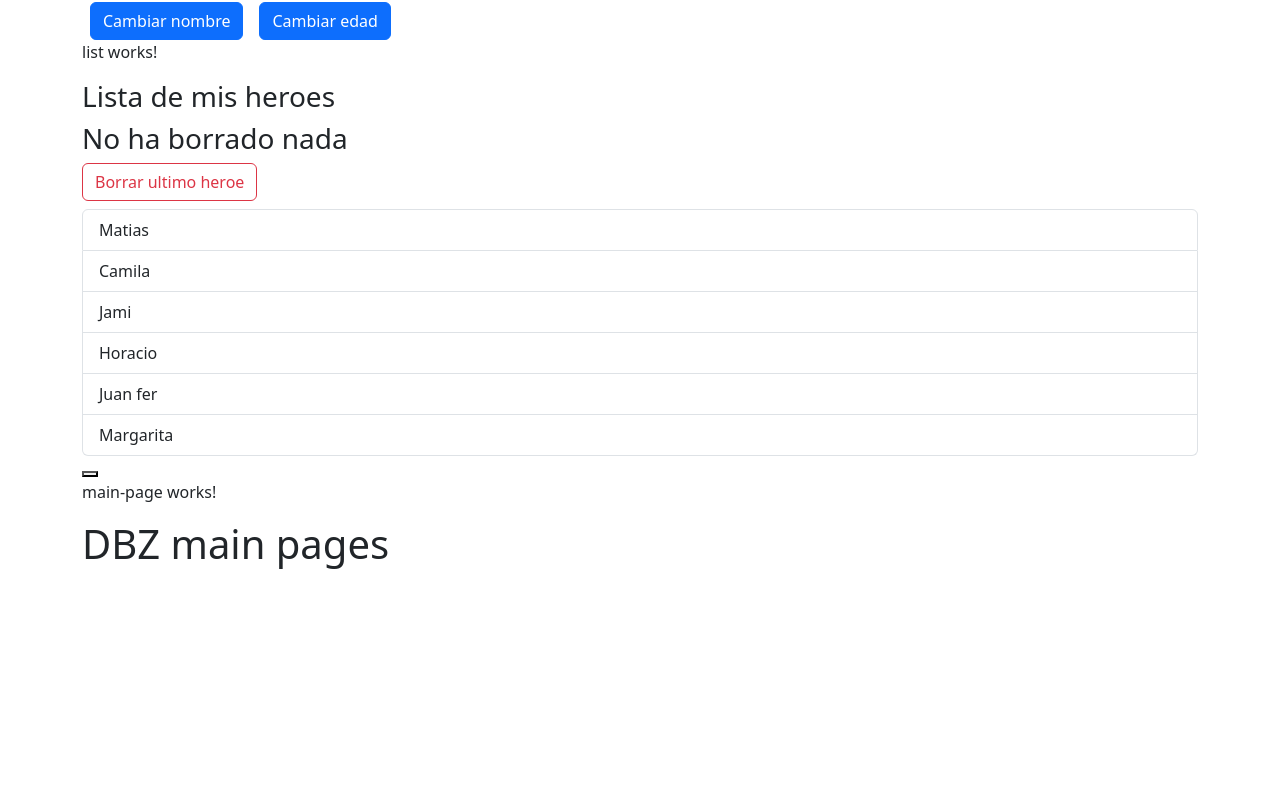
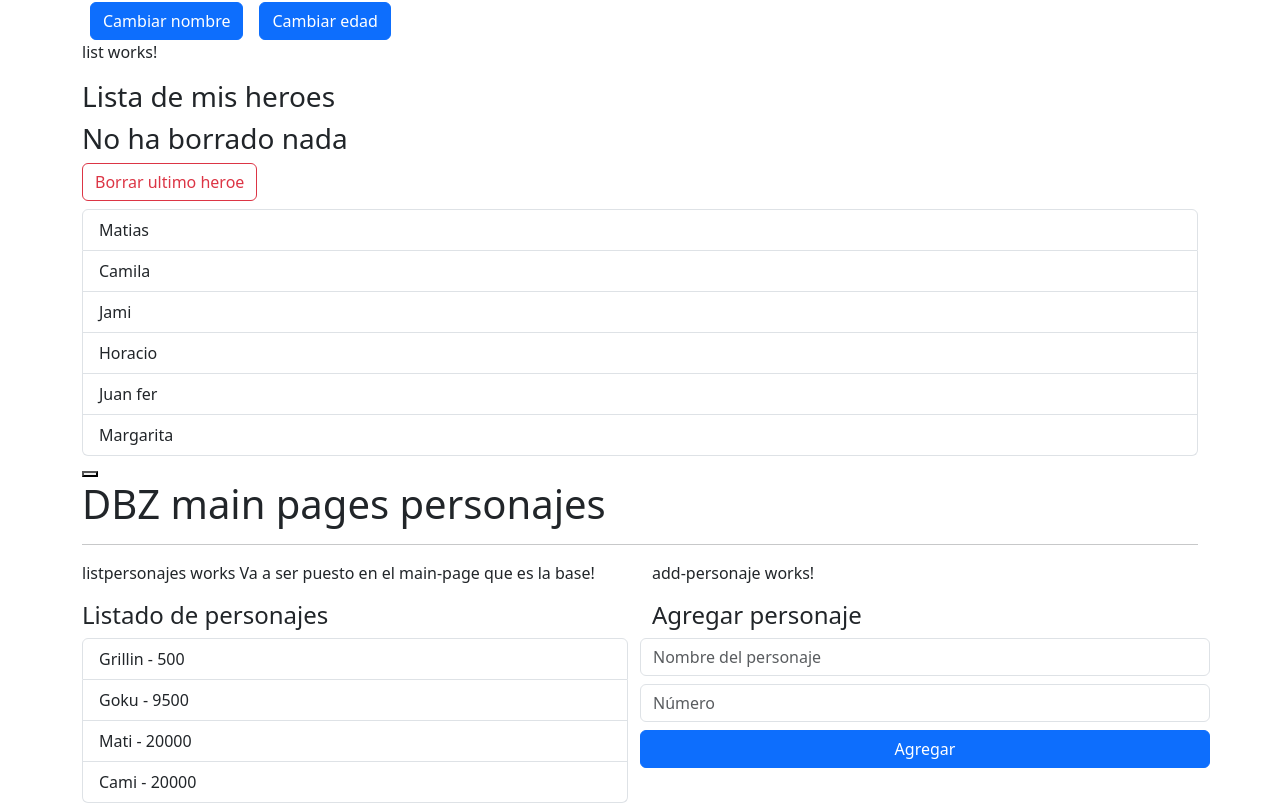
Before and after one commit to mocampo1970/bases, an Angular app: page / in a window 1280 px wide. Shown: the part 471-1274 px from the top of the page. Before the commit the page ends 1047 px from the top, so only its background shows below. Built offline with nearby package versions, Linux system fonts and the light colour scheme; what ng-apexcharts would draw is missing.

Commit message:
Oct 6 de 2023 subir listpersonajes y addpersonajes

```diff
--- a/src/app/app.module.ts
+++ b/src/app/app.module.ts
@@ -1,6 +1,6 @@
 import { NgModule } from '@angular/core';
 import { BrowserModule } from '@angular/platform-browser';
-import { NgApexchartsModule } from 'ng-apexcharts';
+import { NgApexchartsModule } from 'ng-apexcharts';   // graficos
 
 // Modulos, estos los cree en cada ruta, alla los export y aqui los import
 import { CounterModule } from './counter/counter.module';
--- /dev/null
+++ b/src/app/dbz/components/add-personaje/add-personaje.component.html
@@ -0,0 +1,12 @@
+<p>add-personaje works!</p>
+<h4>Agregar personaje</h4>
+
+<form class="row">
+    <input type="text" class="form-control mb-2" placeholder="Nombre del personaje">
+    <input type="number" class="form-control mb-2" placeholder="Número">
+
+    <button type="submit"  class="btn btn-primary">
+        Agregar
+    </button>
+
+</form>
--- /dev/null
+++ b/src/app/dbz/components/listpersonajes/listpersonajes.component.html
@@ -0,0 +1,10 @@
+<p>listpersonajes works Va a ser puesto en el main-page que es la base!</p>
+
+<!-- Esto ul incluyendo el h4 podria ser un componente -->
+<h4>Listado de personajes</h4>
+<ul class="list-group">
+    <li class="list-group-item">Grillin - 500</li>
+    <li class="list-group-item">Goku - 9500</li>
+    <li class="list-group-item">Mati - 20000</li>
+    <li class="list-group-item">Cami - 20000</li>
+</ul>
--- a/src/app/dbz/dbz.module.ts
+++ b/src/app/dbz/dbz.module.ts
@@ -1,11 +1,15 @@
 import { NgModule } from '@angular/core';
 import { CommonModule } from '@angular/common';
 import { MainPageComponent } from './pages/main-page/main-page.component';
+import { ListpersonajesComponent } from './components/listpersonajes/listpersonajes.component';
+import { AddPersonajeComponent } from './components/add-personaje/add-personaje.component';
 
 
 @NgModule({
   declarations: [
-    MainPageComponent
+    MainPageComponent,
+    ListpersonajesComponent,
+    AddPersonajeComponent
   ],
   imports: [
     CommonModule
--- a/src/app/dbz/pages/main-page/main-page.component.html
+++ b/src/app/dbz/pages/main-page/main-page.component.html
@@ -1,2 +1,39 @@
-<p>main-page works!</p>
-<h1>DBZ main pages</h1>
+<h1>DBZ main pages personajes</h1>
+<hr>
+
+<div class="row">
+    <div class="col">
+
+        <app-listpersonajes></app-listpersonajes>
+
+        <!-- Esto ul incluyendo el h4 podria ser un componente -->
+        <!--<h4>Listado de personajes</h4>
+        <ul class="list-group">
+            <li class="list-group-item">Grillin - 500</li>
+            <li class="list-group-item">Goku - 9500</li>
+            <li class="list-group-item">Mati - 20000</li>
+            <li class="list-group-item">Cami - 20000</li>
+        </ul>-->
+    </div>
+
+    <div class="col">
+
+        <app-add-personaje></app-add-personaje>
+
+        <!-- Todo esto va para otro componente -->
+        <!--
+        <h4>Agregar personaje</h4>
+
+        <form class="row">
+            <input type="text" class="form-control mb-2" placeholder="Nombre del personaje">
+            <input type="number" class="form-control mb-2" placeholder="Número">
+
+            <button type="submit"  class="btn btn-primary">
+                Agregar
+            </button>
+
+        </form>
+        -->
+    </div>
+
+</div>
```
Also changed, not shown: src/app/dbz/components/add-personaje/add-personaje.component.ts (added, +10 -0 lines), src/app/dbz/components/listpersonajes/listpersonajes.component.ts (added, +10 -0 lines), src/app/dbz/components/add-personaje/add-personaje.component.css (added), src/app/dbz/components/listpersonajes/listpersonajes.component.css (added).
